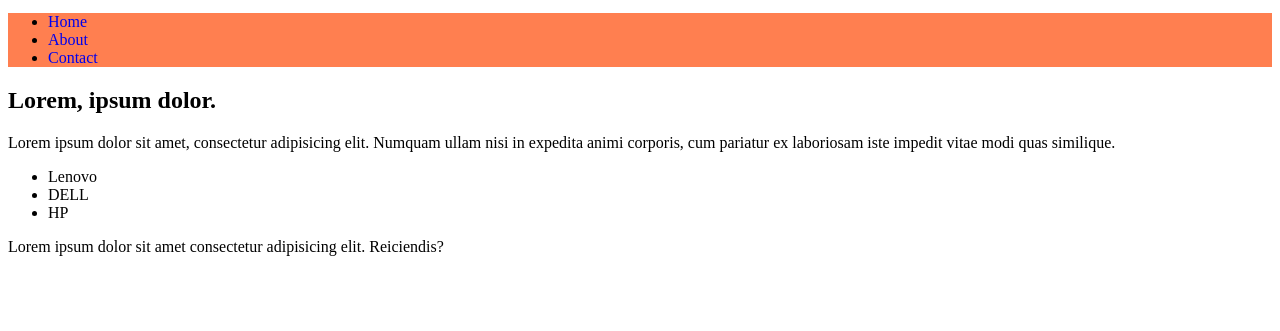
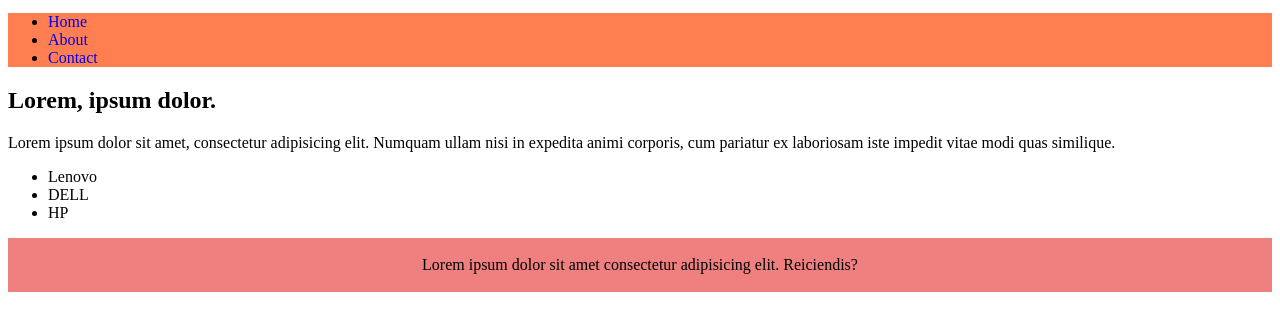
Before and after one commit to ilhomuz/testing, a plain HTML site: page index.html in a window 1280 px wide. Shown: the part 119-450 px from the top of the page. Drawn offline with Linux system fonts and the light colour scheme.

Commit message:
uydagi laptopdan cssni ozgartirdim footer

```diff
--- a/css/main.css
+++ b/css/main.css
@@ -16,3 +16,9 @@ nav{
 nav, ul, li, a{
     text-decoration: none;
 }
+
+footer{
+    text-align: center;
+    background-color: lightcoral;
+    padding: 2px;
+}
```
